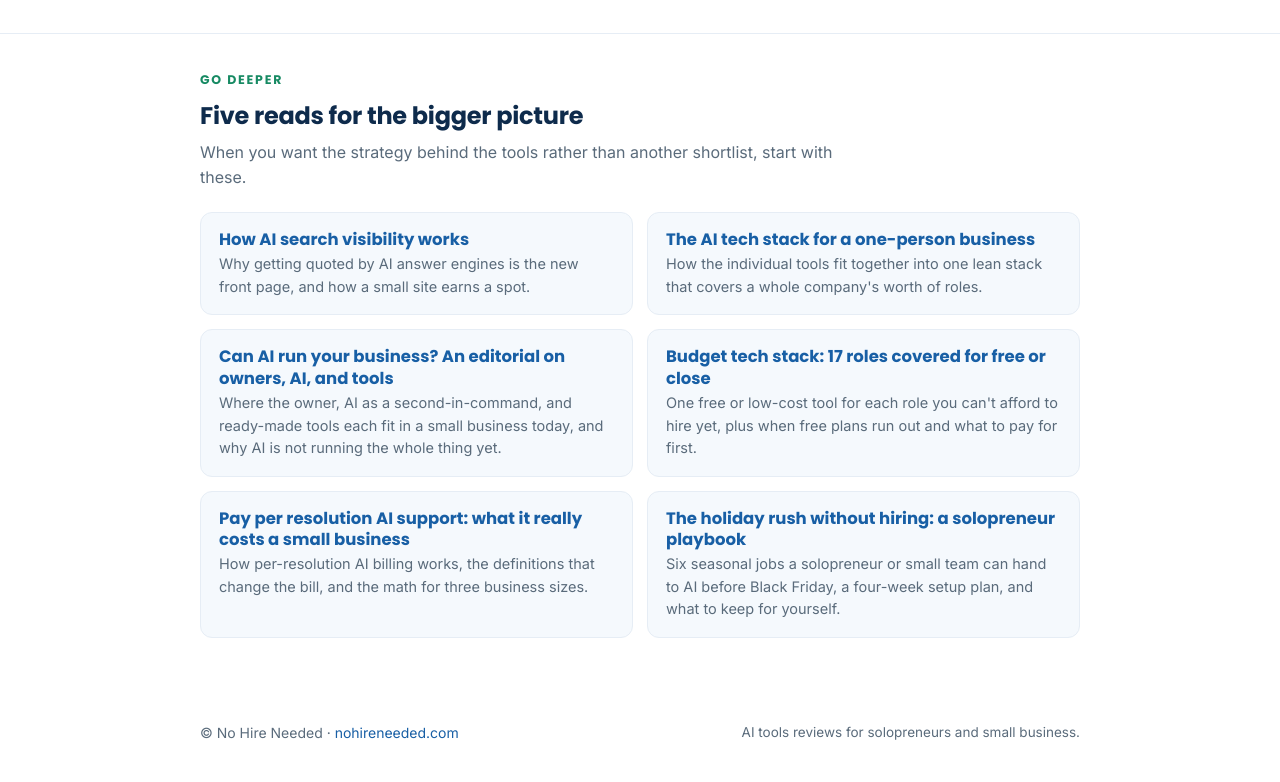
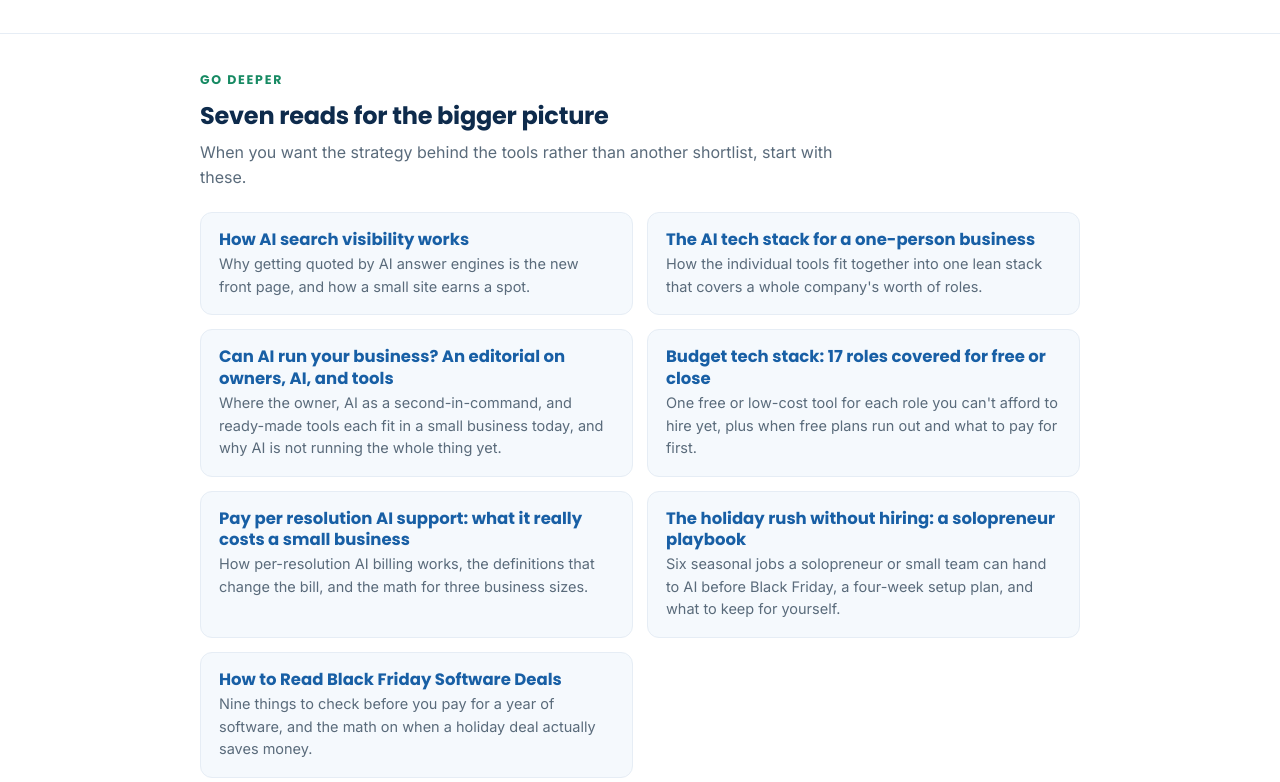
Before and after one commit to NoHireNeeded/nohireneeded.github.io, a plain HTML site: page index.html in a window 1280 px wide. Shown: the part 2074-2856 px from the top of the page. Drawn offline with Linux system fonts and the light colour scheme.

Commit message:
Add Black Friday software deals editorial card

```diff
--- a/index.html
+++ b/index.html
@@ -208,7 +208,7 @@
   <section>
     <div class="wrap">
       <div class="kicker">Go deeper</div>
-      <h2>Five reads for the bigger picture</h2>
+      <h2>Seven reads for the bigger picture</h2>
       <p class="intro">When you want the strategy behind the tools rather than another shortlist, start with these.</p>
       <div class="grid">
         <div class="card">
@@ -235,6 +235,10 @@
           <h3><a href="https://nohireneeded.com/holiday-rush-without-hiring/">The holiday rush without hiring: a solopreneur playbook</a></h3>
           <p>Six seasonal jobs a solopreneur or small team can hand to AI before Black Friday, a four-week setup plan, and what to keep for yourself.</p>
         </div>
+        <div class="card">
+          <h3><a href="https://nohireneeded.com/black-friday-software-deals/">How to Read Black Friday Software Deals</a></h3>
+          <p>Nine things to check before you pay for a year of software, and the math on when a holiday deal actually saves money.</p>
+        </div>
       </div>
     </div>
   </section>
```
